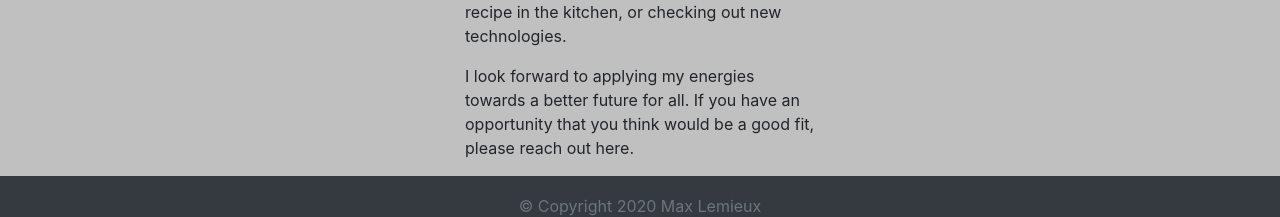
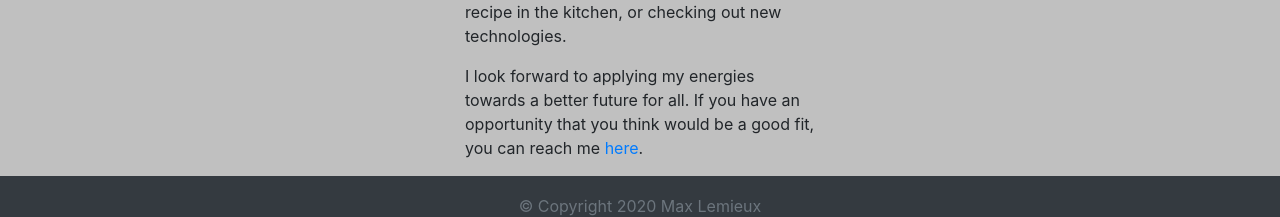
Before and after one commit to maxlemieux/portfolio, a React (Create React App) app: page / in a window 1280 px wide. Shown: the part 826-1043 px from the top of the page. Built offline with nearby package versions, Linux system fonts and the light colour scheme.

Commit message:
more about me

```diff
--- a/src/pages/Index.js
+++ b/src/pages/Index.js
@@ -26,7 +26,7 @@ const Index = () => {
                 <p>As a creator, I enjoy building projects from start to finish. Systems engineering has prepared me to consider scale and edge cases in my work.</p>
                 <p>Connecting resources to add value is something that interests me. As part of a team of 3, I recently created a location based recommendation service for gardeners to find plants to grow in their climate. I created internal APIs which utilize external services to provide realtime search results for plant data.</p>
                 <p>Outside of work time, I’m probably in the garden, hiking on a forest trail, trying a new recipe in the kitchen, or checking out new technologies. </p>
-                <p>I look forward to applying my energies towards a better future for all. If you have an opportunity that you think would be a good fit, please reach out here.</p>
+                <p>I look forward to applying my energies towards a better future for all. If you have an opportunity that you think would be a good fit, you can reach me <a href='mailto:max.lemieux@gmail.com'>here</a>.</p>
               </div>
               <div className="col-lg-4">
                   <div className="card m-2">
```
